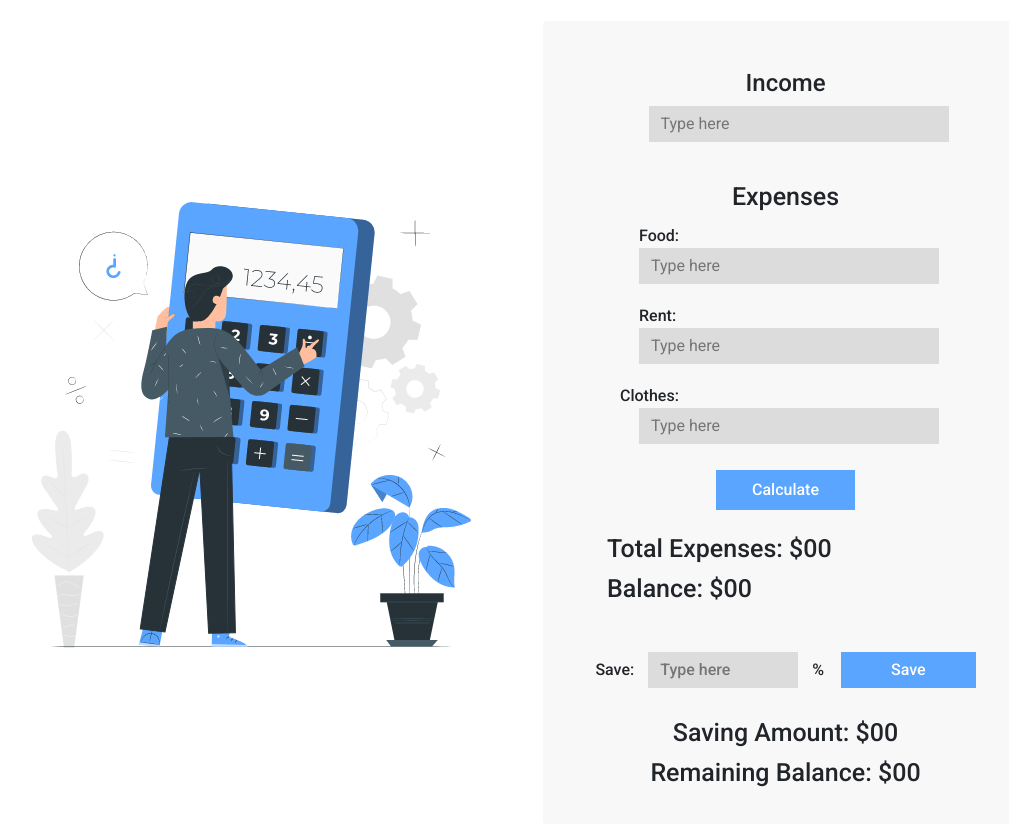
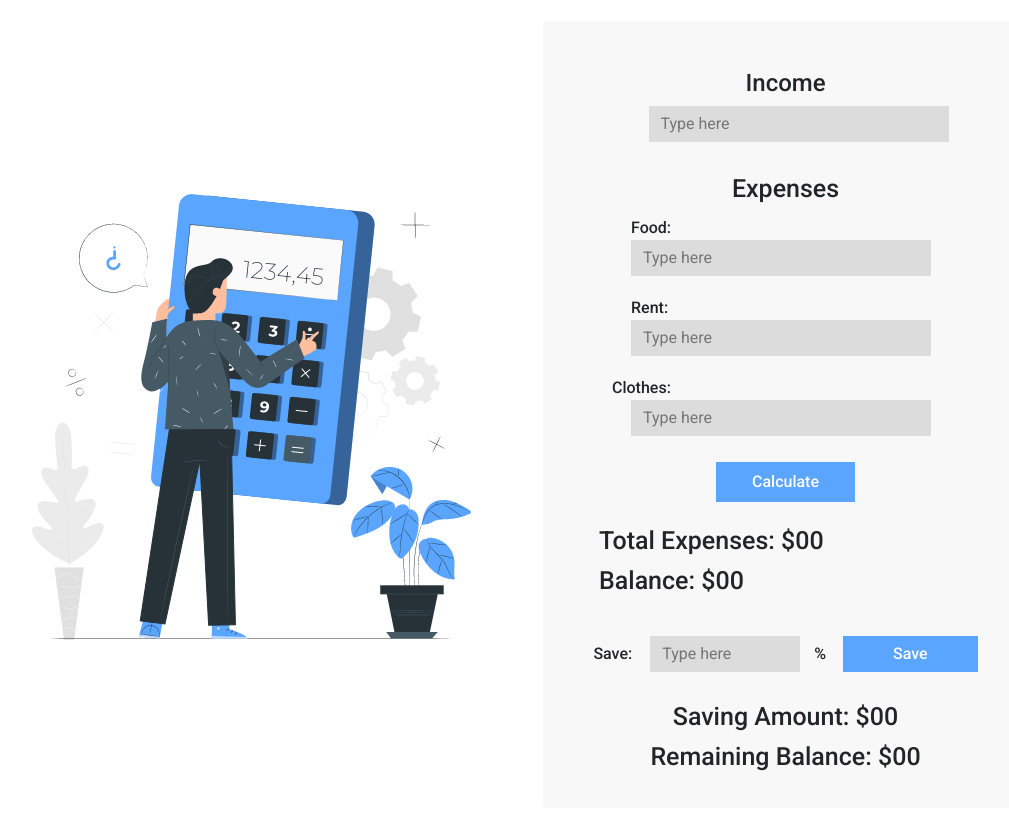
Before and after one commit to azimuddin2/monthly-money-calculator, a plain HTML site: page index.html in a window 1280 px wide. Shown: the part 89-914 px from the top of the page, without its empty margins (97-1106 px from the left). Drawn offline with nearby package versions, Linux system fonts and the light colour scheme.

Commit message:
updated money calculator

```diff
--- a/index.html
+++ b/index.html
@@ -21,7 +21,7 @@
     </div>
   </header>
   <main>
-    <section class="container my-4">
+    <section class="container my-4 mb-5">
       <div class="row g-5">
         <div class="col-lg-6 col-sm-12 d-flex align-items-center">
           <img src="images/calculator.gif" class="img-fluid mx-auto" alt="...">
@@ -32,7 +32,7 @@
               <h3 class="income-title text-center">Income</h3>
               <input id="income-input" type="number" placeholder="Type here" required>
             </div>
-            <div class="my-3 p-4">
+            <div class="my-3 p-3">
               <h3 class="expenses-title text-center">Expenses</h3>
               <ul class="expenses-info">
                 <li>
@@ -55,7 +55,8 @@
               <h3 id="balance-title">Balance: $<span id="total-balance">00</span></h3>
             </div>
             <div class="text-center">
-              <span id="save-title">Save:</span><input id="save-input" type="text" placeholder="Type here">
+              <span id="save-title">Save:</span>
+              <input id="save-input" type="number" placeholder="Type here">
               <span id="modulus">%</span><button id="save-button">Save</button>
               <h3 id="saving-title">Saving Amount: $<span id="saving-amount">00</span></h3>
               <h3 id="remaining-title">Remaining Balance: $<span id="remaining-balance">00</span></h3>
--- a/style.css
+++ b/style.css
@@ -126,7 +126,7 @@ input#save-input {
     background-color: #dcdcdc;
     border: none;
     padding: 6px 12px;
-    font-weight: 500;
+    font-weight: 400;
     font-size: 16px;
     width: 150px;
     margin-bottom: 20px;
```
